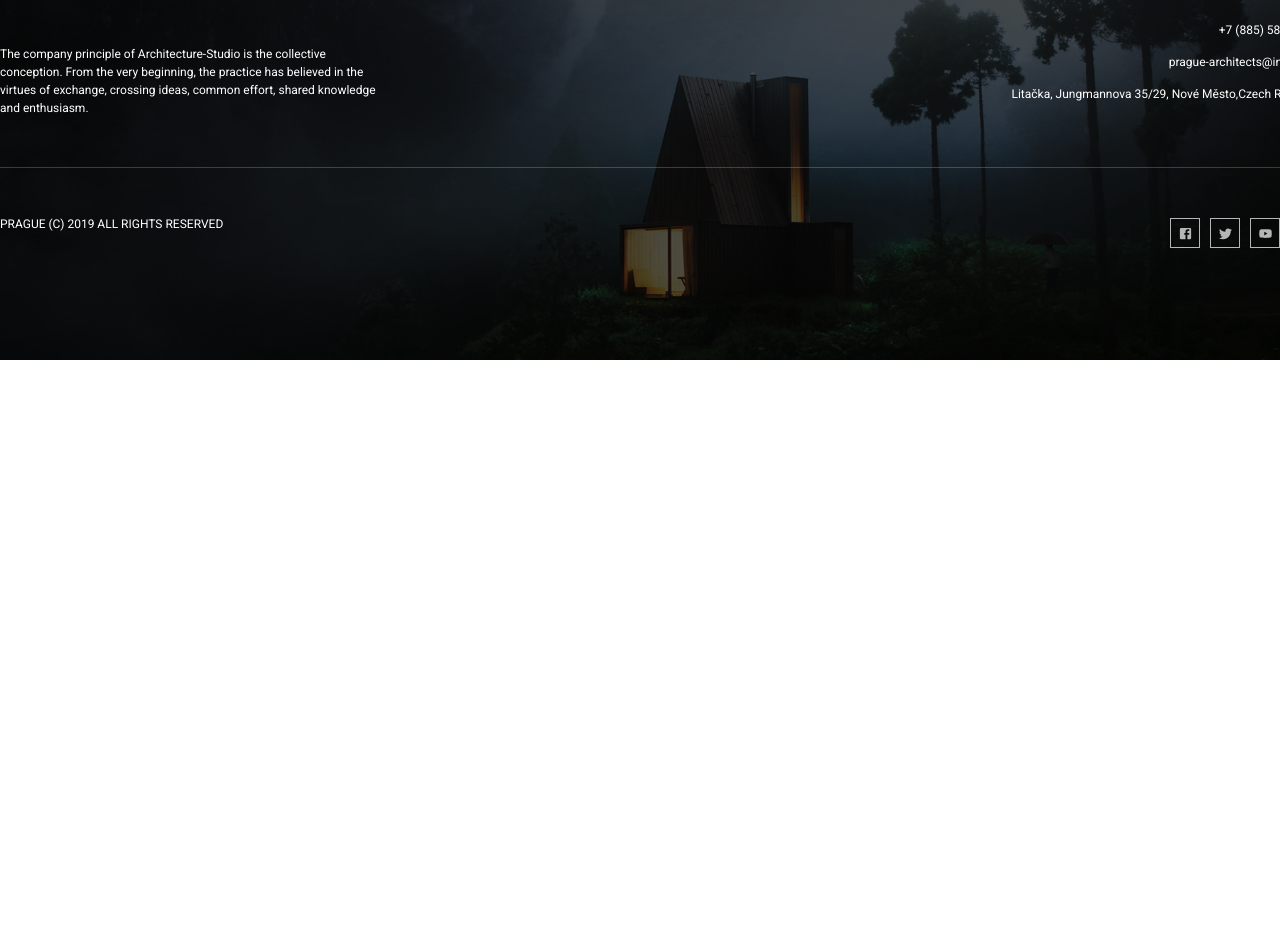
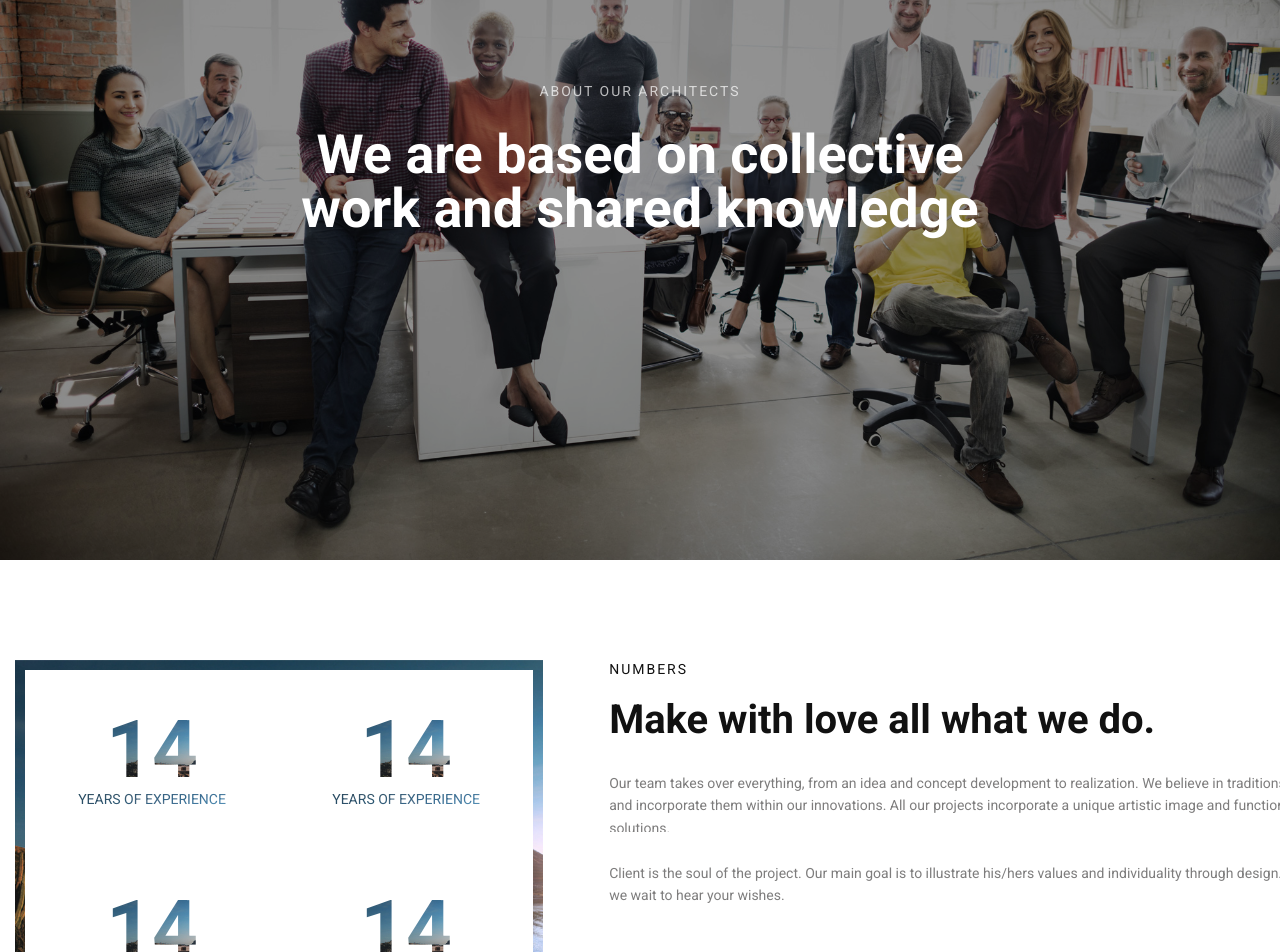
Before and after one commit to HaMinhLong/website-manager, a React (Create React App) app: page /pages/about/about-us in a window 1280 px wide. Shown: the part 240-1192 px from the top of the page. Before the commit the page ends 900 px from the top, so only its background shows below. Built offline with nearby package versions, Linux system fonts and the light colour scheme.

Commit message:
add about us

```diff
--- a/src/pages/Template/Home/Part1/MainHome/AboutUs.tsx
+++ b/src/pages/Template/Home/Part1/MainHome/AboutUs.tsx
@@ -1,4 +1,4 @@
-// PROJECT IMPORT
+// THIRD IMPORT
 import { Grid } from '@mui/material';
 
 // IMAGES IMPORT
--- /dev/null
+++ b/src/pages/Template/Pages/About/AboutUs/Number.tsx
@@ -0,0 +1,53 @@
+// THIRD IMPORT
+import { Grid } from '@mui/material';
+
+// IMAGES IMPORT
+import BgAboutUs from 'static/Template/images/Pages/About/AboutUs/number-bg.jpg';
+
+const Number = () => {
+  return (
+    <section className="number__about--us container">
+      <Grid container spacing={2}>
+        <Grid item xs={12} md={5} lg={5}>
+          <div className="image__box">
+            <img src={BgAboutUs} alt="bg about us" className="background" />
+            <div className="number__container">
+              <div className="number__box">
+                <p className="number">14</p>
+                <p className="description">years of experience</p>
+              </div>
+              <div className="number__box">
+                <p className="number">14</p>
+                <p className="description">years of experience</p>
+              </div>
+              <div className="number__box">
+                <p className="number">14</p>
+                <p className="description">years of experience</p>
+              </div>
+              <div className="number__box">
+                <p className="number">14</p>
+                <p className="description">years of experience</p>
+              </div>
+            </div>
+          </div>
+        </Grid>
+        <Grid item xs={12} md={7} lg={7}>
+          <div className="content">
+            <p className="title__section--small">NUMBERS</p>
+            <h2 className="title__section--large">Make with love all what we do.</h2>
+            <p className="description">
+              Our team takes over everything, from an idea and concept development to realization. We believe in traditions and incorporate
+              them within our innovations. All our projects incorporate a unique artistic image and functional solutions.
+            </p>
+            <p className="description">
+              Client is the soul of the project. Our main goal is to illustrate his/hers values and individuality through design. So we wait
+              to hear your wishes.
+            </p>
+          </div>
+        </Grid>
+      </Grid>
+    </section>
+  );
+};
+
+export default Number;
--- /dev/null
+++ b/src/pages/Template/Pages/About/AboutUs/Slider.tsx
@@ -0,0 +1,18 @@
+// PROJECT IMPORT
+
+// IMAGES IMPORT
+import SliderImage from 'static/Template/images/Pages/About/AboutUs/slider.jpg';
+
+const Slider = () => {
+  return (
+    <section className="slider__about--us">
+      <img className="background" src={SliderImage} alt="slider" />
+      <div className="content">
+        <p className="title--small">ABOUT OUR ARCHITECTS</p>
+        <h1 className="title--large">We are based on collective work and shared knowledge</h1>
+      </div>
+    </section>
+  );
+};
+
+export default Slider;
--- /dev/null
+++ b/src/pages/Template/Pages/About/AboutUs/index.tsx
@@ -0,0 +1,19 @@
+// PROJECT IMPORT
+import Slider from 'pages/Template/Pages/About/AboutUs/Slider';
+import Number from 'pages/Template/Pages/About/AboutUs/Number';
+import Testimonials from 'pages/Template/Home/Part1/MainHome/Testimonials';
+
+// STYLE IMPORT
+import 'static/Template/scss/Pages/About/AboutUs/index.scss';
+
+const Index = () => {
+  return (
+    <>
+      <Slider />
+      <Number />
+      <Testimonials />
+    </>
+  );
+};
+
+export default Index;
--- a/src/static/Template/scss/Home/Part1/MainHome/index.scss
+++ b/src/static/Template/scss/Home/Part1/MainHome/index.scss
@@ -53,7 +53,7 @@
 .about__home--main {
     .image__box {
         position: relative;
-        width: 350px;
+        width: 100%;
         height: 380px;
         padding: 10px;
         .number__box {
@@ -80,6 +80,7 @@
         }
     }
     .content {
+        padding-left: 50px;
         .description {
             margin-top: 30px;
             color: $descriptionColor;
--- /dev/null
+++ b/src/static/Template/scss/Pages/About/AboutUs/index.scss
@@ -0,0 +1,83 @@
+@import 'static/Template/scss/main.scss';
+.slider__about--us {
+    position: relative;
+    min-height: 600px;
+    width: 100%;
+    height: 100vh;
+    margin-bottom: 100px;
+    .background {
+        filter: brightness(60%);
+    }
+    .content {
+        position: relative;
+        top: 50%;
+        left: 50%;
+        transform: translate(-50%, -50%);
+        text-align: center;
+        color: #fff;
+        .title--small {
+            text-transform: uppercase;
+            letter-spacing: 2px;
+            opacity: 0.7;
+        }
+        .title--large {
+            font-size: 54px;
+            font-weight: 700;
+            color: #fff;
+            width: 60%;
+            margin: 0 auto;
+            margin-top: 30px;
+        }
+        .description {
+            margin-top: 30px;
+            opacity: 0.7;
+            line-height: 160%;
+        }
+    }
+}
+
+.number__about--us {
+    .image__box {
+        position: relative;
+        width: 100%;
+        height: 380px;
+        padding: 10px;
+        .number__container {
+            display: flex;
+            flex-wrap: wrap;
+            height: 100%;
+            background: #fff;
+            .number__box {
+                width: 50%;
+                height: 50%;
+                text-align: center;
+                padding-top: 40px;
+                .number,
+                .description {
+                    font-size: 80px;
+                    font-weight: 700;
+                    background-image: url('../../../../images/Pages/About/AboutUs/number-bg.jpg');
+                    -webkit-background-clip: text;
+                    background-clip: text;
+                    color: transparent;
+                    background-position: 30px 120px;
+                    background-size: cover;
+                }
+                .description {
+                    font-size: 14px;
+                    text-transform: uppercase;
+                    font-weight: 400;
+                }
+            }
+        }
+    }
+    .content {
+        padding-left: 50px;
+        .description {
+            margin-top: 30px;
+            color: $descriptionColor;
+            line-height: 160%;
+            height: 60px;
+        }
+    }
+}
--- a/src/website/Template.tsx
+++ b/src/website/Template.tsx
@@ -9,6 +9,7 @@ import Footer from 'layout/Template/Footer';
 import MainHome from 'pages/Template/Home/Part1/MainHome';
 import Simple from 'pages/Template/Home/Part2/Simple';
 import AboutMe from 'pages/Template/Pages/About/AboutMe';
+import AboutUs from 'pages/Template/Pages/About/AboutUs';
 
 // STATIC IMPORT
 import 'static/Template/scss/main.scss';
@@ -22,6 +23,9 @@ const MewShop = () => {
         <Route path="/" element={<MainHome />} />
         <Route path="/home/part-2/simple" element={<Simple />} />
         <Route path="/pages/about/about-me" element={<AboutMe />} />
+
+        {/* PAGES */}
+        <Route path="/pages/about/about-us" element={<AboutUs />} />
       </Routes>
       <Footer />
 
```
Also changed, not shown: src/static/Template/images/Pages/About/AboutUs/number-bg.jpg (added), src/static/Template/images/Pages/About/AboutUs/slider.jpg (added).
